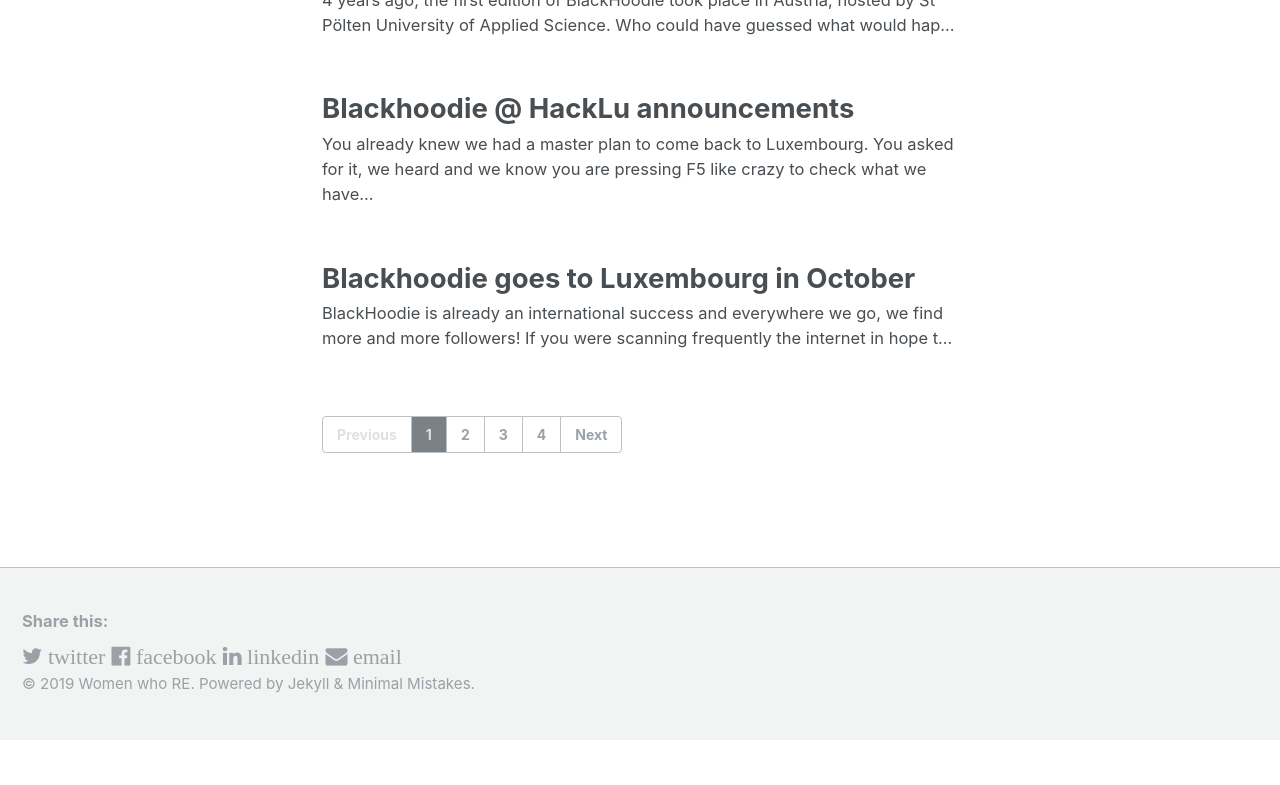
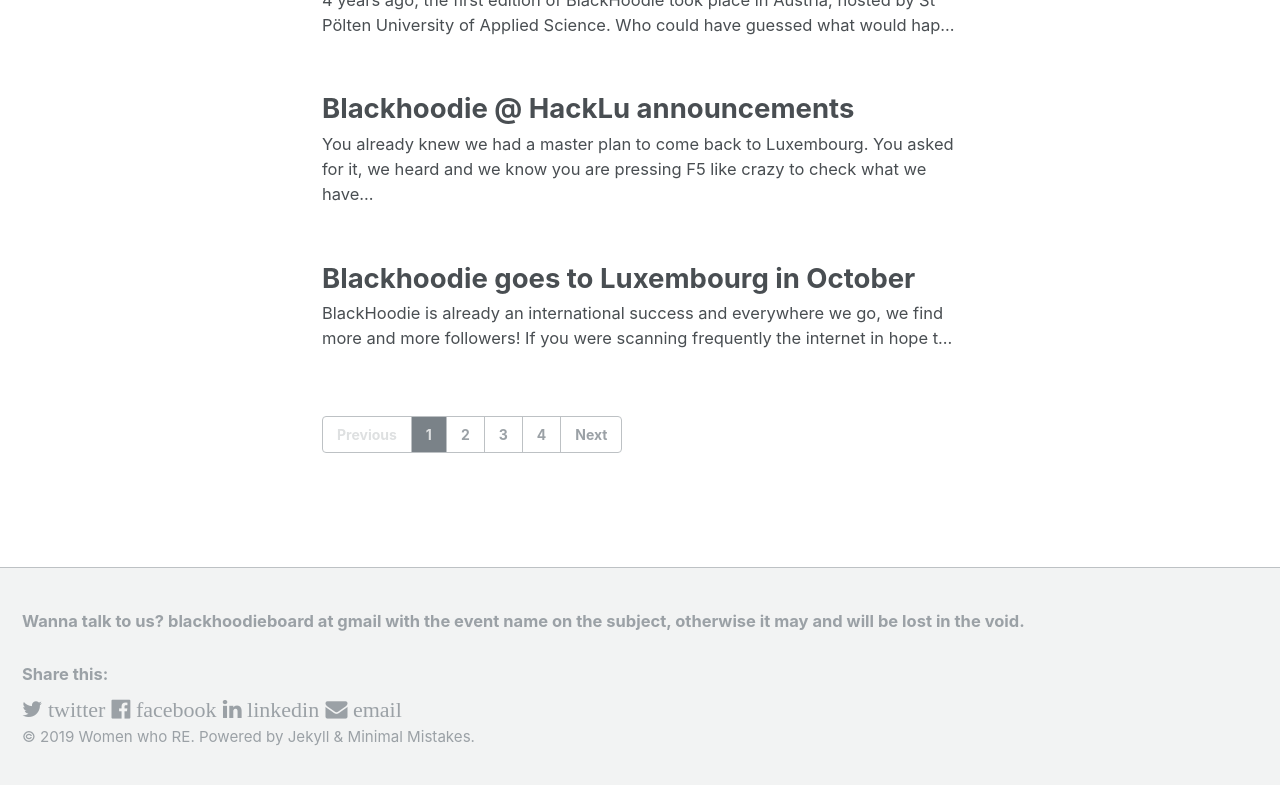
Before and after one commit to blackhoodieRE/blackhoodiere.github.io, a Jekyll site: the page built from index.html, in a window 1280 px wide and 900 px high, scrolled down 671 px, cut to the strip 107-892 px from the top of the window. Built offline with Jekyll 4.4.1, drawn with Linux system fonts in a browser that asks for light colours; the list of posts is cut into pages by our own code; comment, search, counter and statistics services are not loaded; before the commit the page ends 1518 px from its top, so only the background shows below that.

Commit message:
Added contact e-mail to the webpage

```diff
--- a/_includes/footer/custom.html
+++ b/_includes/footer/custom.html
@@ -1,3 +1,7 @@
 <!-- start custom footer snippets -->
 
+<div id="contact">
+<h5>Wanna talk to us? blackhoodieboard at gmail with the event name on the subject, otherwise it may and will be lost in the void.</h5>
+</div>
+
 <!-- end custom footer snippets -->
```
